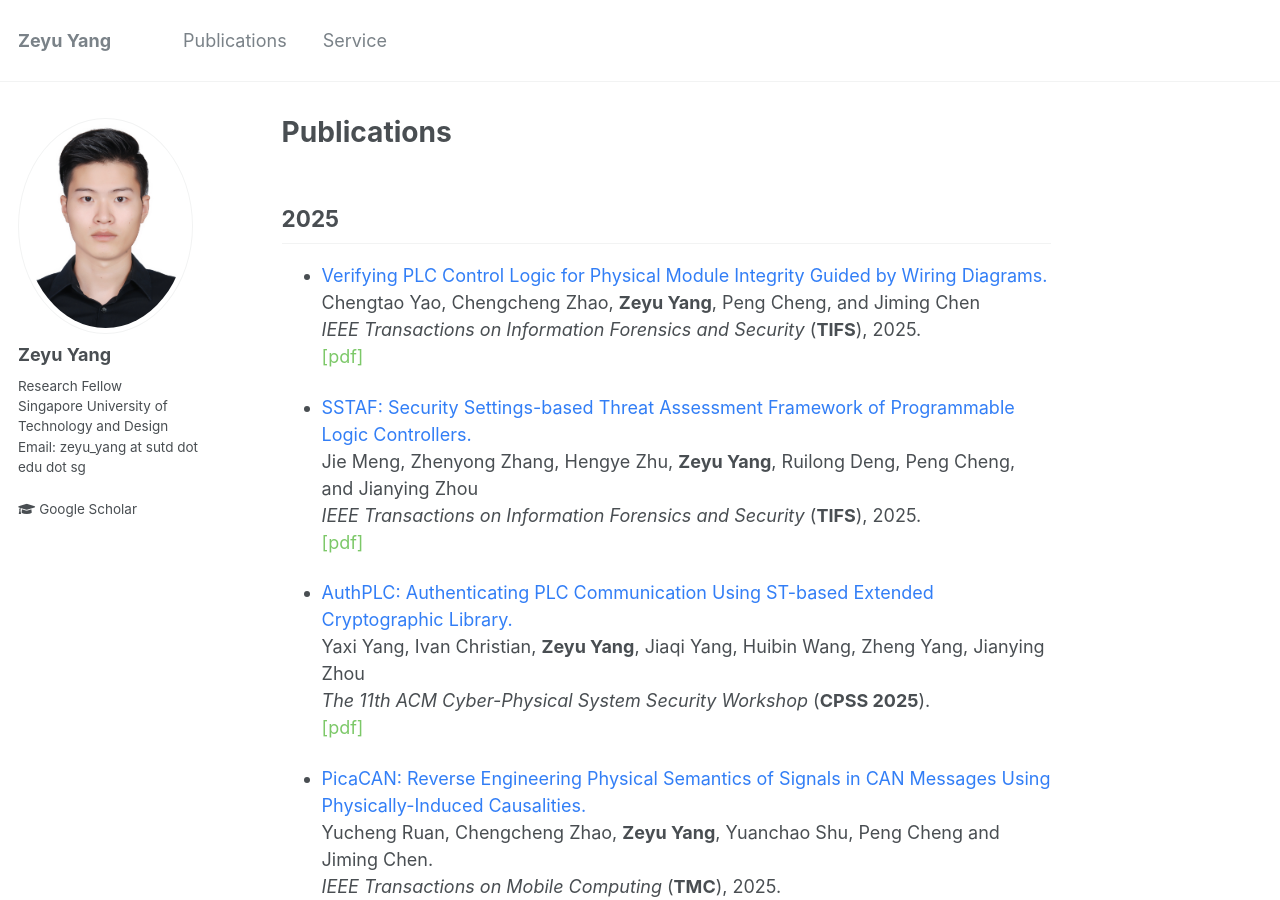
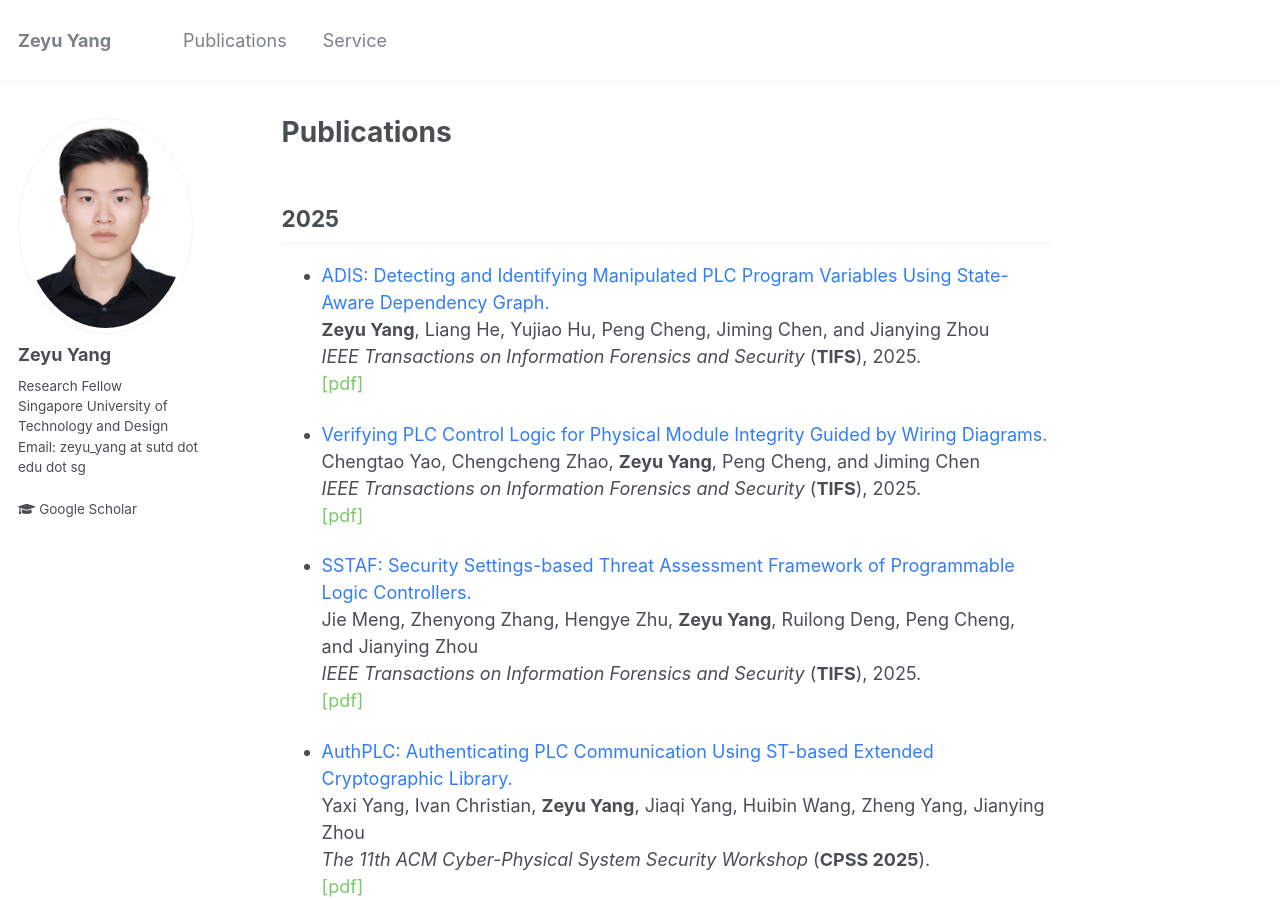
Before and after one commit to zeyuid/zeyuid.github.io, a Jekyll site: the page built from _pages/publications.md, in a window 1280 px wide and 900 px high. Built offline with Jekyll 4.4.1, drawn with Linux system fonts in a browser that asks for light colours.

Commit message:
add file

```diff
--- a/_pages/publications.md
+++ b/_pages/publications.md
@@ -6,6 +6,14 @@ author_profile: true
 ---
 
 ## 2025
+* <font color="#327ef6">ADIS: Detecting and Identifying Manipulated PLC Program Variables Using State-Aware Dependency Graph.</font>
+<!-- <br> -->
+**Zeyu Yang**, Liang He, Yujiao Hu, Peng Cheng, Jiming Chen, and Jianying Zhou
+<br>
+<i>IEEE Transactions on Information Forensics and Security</i> (**TIFS**), 2025.
+<br>
+<a href="" style="text-decoration: none;"><font color="#7cc868">[pdf]</font></a>
+
 * <font color="#327ef6">Verifying PLC Control Logic for Physical Module Integrity Guided by Wiring Diagrams.</font>
 <!-- <br> -->
 Chengtao Yao, Chengcheng Zhao, **Zeyu Yang**, Peng Cheng, and Jiming Chen
```
Also changed, not shown: _pages/about.md (+2 -2 lines).
